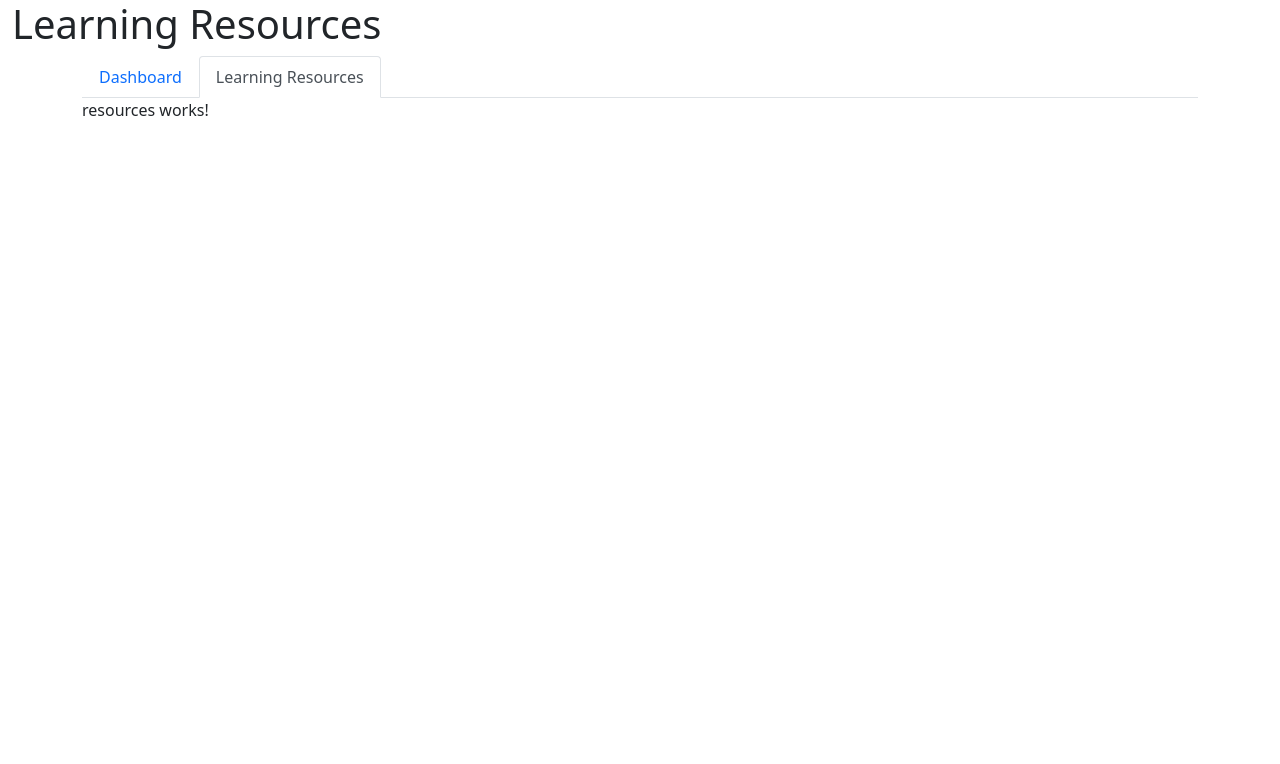
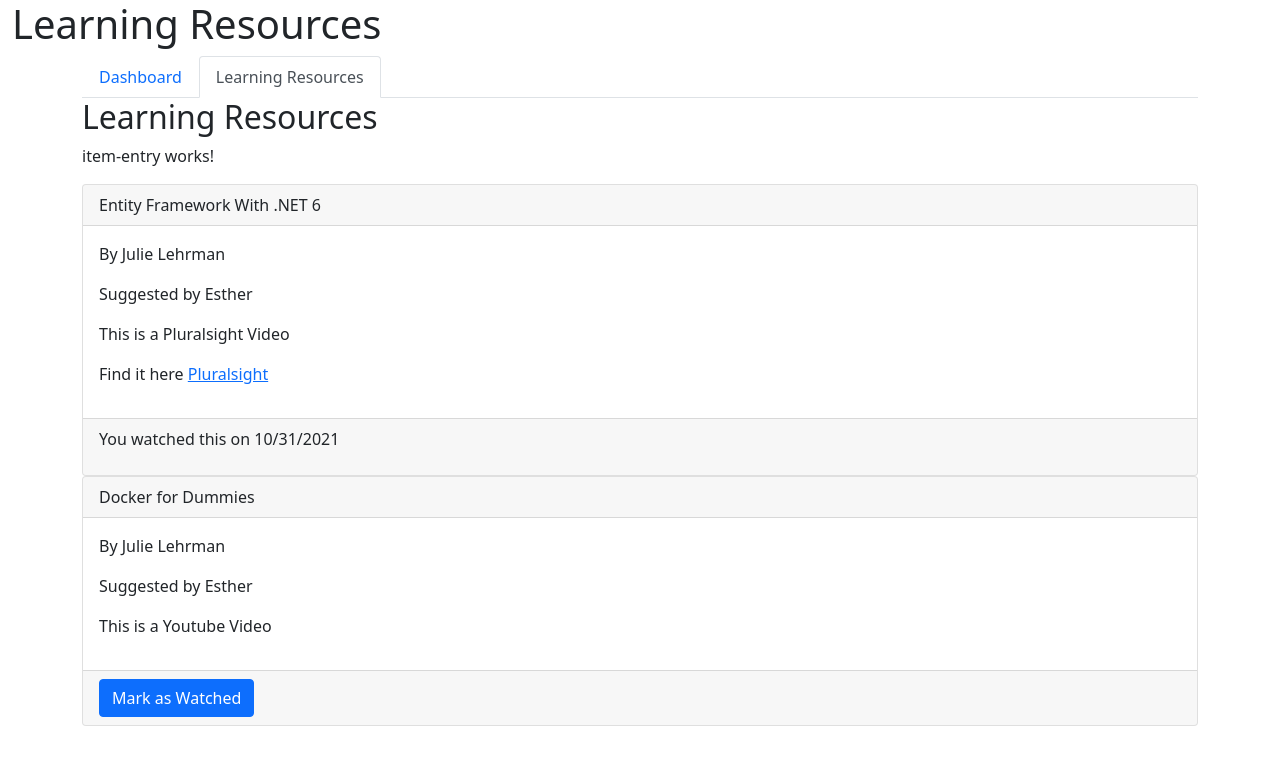
Before and after one commit to Murphy-Joe/Intro_To_Angular, an Angular app: page /resources in a window 1280 px wide. Shown: the top 764 px of the page. Built offline with nearby package versions, Linux system fonts and the light colour scheme.

Commit message:
before lunch tuesday

```diff
--- a/src/app/components/dashboard/dashboard.component.html
+++ b/src/app/components/dashboard/dashboard.component.html
@@ -1 +1,6 @@
-<p>dashboard works!</p>
+<header>
+  <h2>Dashboard!</h2>
+</header>
+<section>
+  <app-server-status></app-server-status>
+</section>
--- /dev/null
+++ b/src/app/components/item-entry/item-entry.component.html
@@ -0,0 +1 @@
+<p>item-entry works!</p>
--- /dev/null
+++ b/src/app/components/item-entry/item-entry.component.ts
@@ -0,0 +1,15 @@
+import { Component, OnInit } from '@angular/core';
+
+@Component({
+  selector: 'app-item-entry',
+  templateUrl: './item-entry.component.html',
+  styleUrls: ['./item-entry.component.css']
+})
+export class ItemEntryComponent implements OnInit {
+
+  constructor() { }
+
+  ngOnInit(): void {
+  }
+
+}
--- /dev/null
+++ b/src/app/components/item-list/item-list.component.html
@@ -0,0 +1,27 @@
+<div class="card">
+  <div class="card-header">
+    Entity Framework With .NET 6
+  </div>
+  <div class="card-body">
+    <p>By Julie Lehrman</p>
+    <p>Suggested by Esther</p>
+    <p>This is a Pluralsight Video</p>
+    <p>Find it here <a href="http://pluralsight.com/videos/blah">Pluralsight</a></p>
+  </div>
+  <div class="card-footer">
+    <p>You watched this on 10/31/2021</p>
+  </div>
+</div>
+<div class="card">
+  <div class="card-header">
+    Docker for Dummies
+  </div>
+  <div class="card-body">
+    <p>By Julie Lehrman</p>
+    <p>Suggested by Esther</p>
+    <p>This is a Youtube Video</p>
+  </div>
+  <div class="card-footer">
+    <button class="btn btn-primary">Mark as Watched</button>
+  </div>
+</div>
--- /dev/null
+++ b/src/app/components/item-list/item-list.component.ts
@@ -0,0 +1,15 @@
+import { Component, OnInit } from '@angular/core';
+
+@Component({
+  selector: 'app-item-list',
+  templateUrl: './item-list.component.html',
+  styleUrls: ['./item-list.component.css']
+})
+export class ItemListComponent implements OnInit {
+
+  constructor() { }
+
+  ngOnInit(): void {
+  }
+
+}
--- a/src/app/components/resources/resources.component.html
+++ b/src/app/components/resources/resources.component.html
@@ -1 +1,9 @@
-<p>resources works!</p>
+<header>
+  <h2>Learning Resources</h2>
+</header>
+<section>
+  <app-item-entry></app-item-entry>
+</section>
+<section>
+  <app-item-list></app-item-list>
+</section>
--- a/src/app/components/server-status/server-status.component.ts
+++ b/src/app/components/server-status/server-status.component.ts
@@ -20,6 +20,7 @@ export class ServerStatusComponent implements OnInit {
   ngOnInit(): void {
     this.http.get<StatusResponseModel>(environment.apiUrl + 'status').subscribe(r => {
       this.model = r;
+      console.log('Got: ', r);
     });
   }
 
```
Also changed, not shown: src/app/app.module.ts (+6 -2 lines), src/app/components/item-entry/item-entry.component.css (added), src/app/components/item-list/item-list.component.css (added), 2 other files (tests, documents, lock files or other folders).
